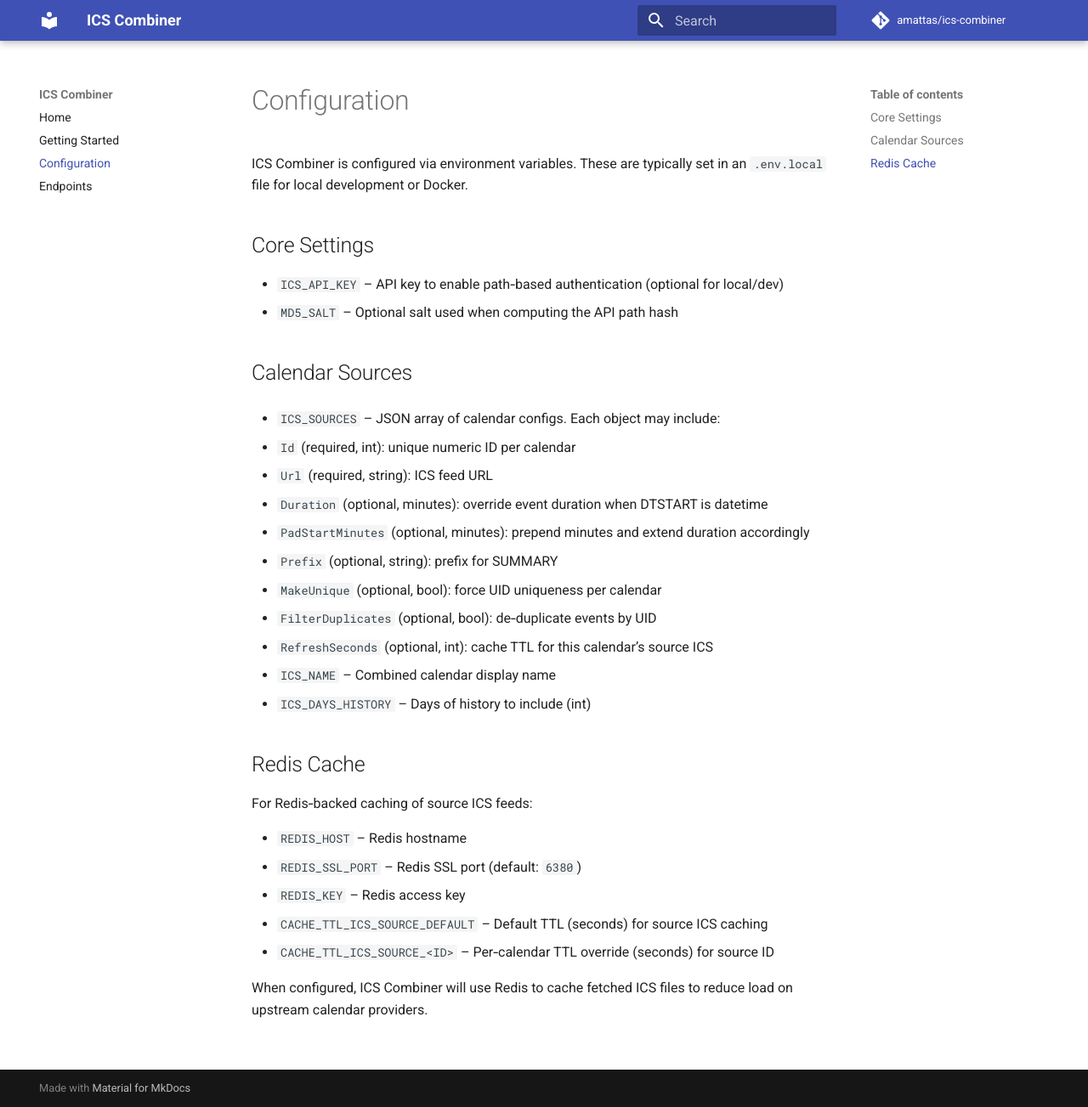
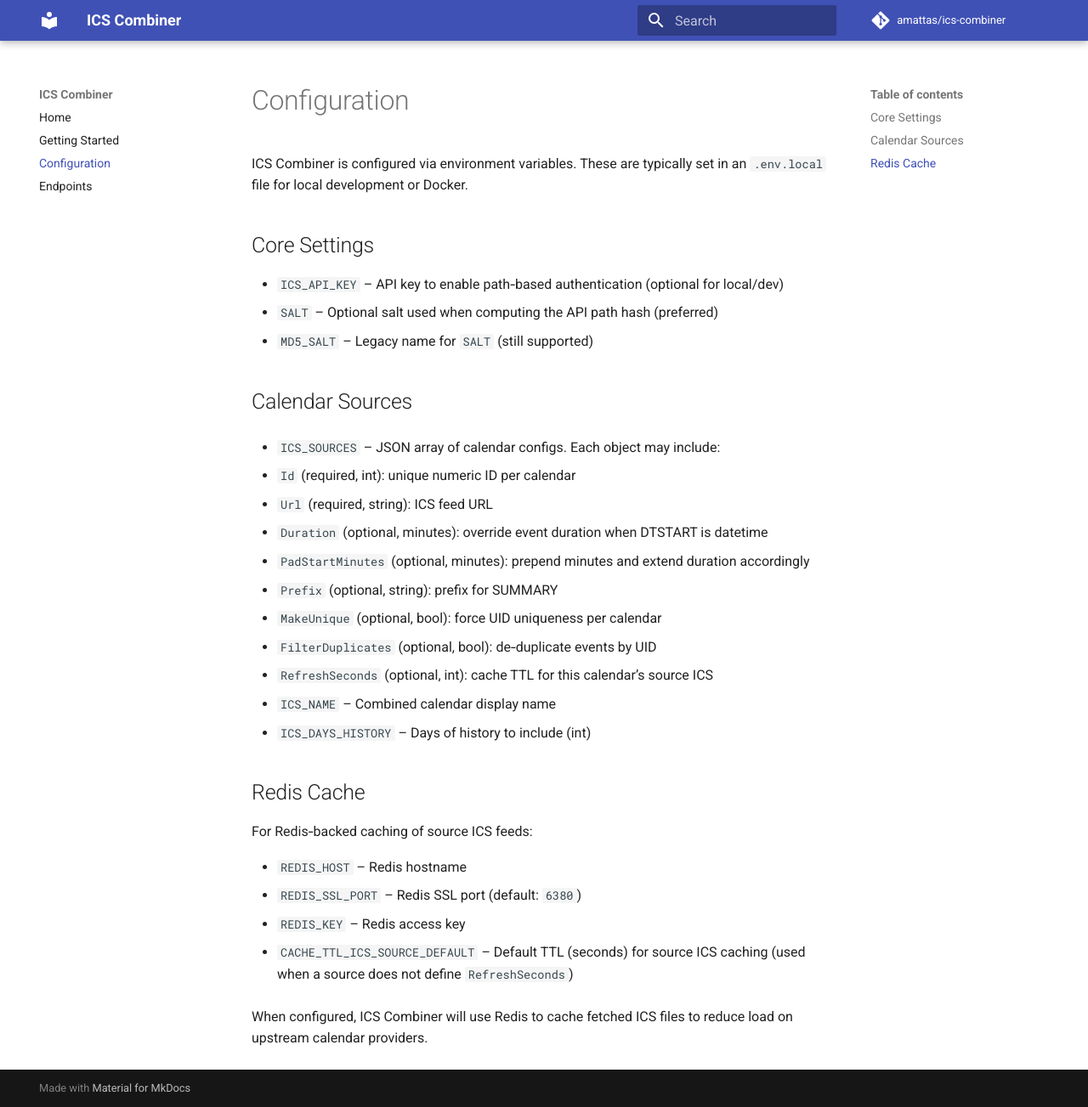
Before and after one commit to amattas/ics-combiner, an MkDocs documentation site: the page built from docs/configuration.md, in a window 1280 px wide and 1303 px high. Shown: the whole window at 85% size. Built offline with MkDocs 1.6.1 and Material for MkDocs 9.7.7, drawn with Linux system fonts in a browser that asks for light colours; comment, search, counter and statistics services are not loaded; the version menu is left out.

Commit message:
Code cleanup.

```diff
--- a/docs/configuration.md
+++ b/docs/configuration.md
@@ -5,7 +5,8 @@
 ## Core Settings
 
 - `ICS_API_KEY` – API key to enable path‑based authentication (optional for local/dev)
-- `MD5_SALT` – Optional salt used when computing the API path hash
+- `SALT` – Optional salt used when computing the API path hash (preferred)
+- `MD5_SALT` – Legacy name for `SALT` (still supported)
 
 ## Calendar Sources
 
@@ -31,7 +32,6 @@
 - `REDIS_SSL_PORT` – Redis SSL port (default: `6380`)
 - `REDIS_KEY` – Redis access key
 
-- `CACHE_TTL_ICS_SOURCE_DEFAULT` – Default TTL (seconds) for source ICS caching
-- `CACHE_TTL_ICS_SOURCE_<ID>` – Per‑calendar TTL override (seconds) for source ID
+- `CACHE_TTL_ICS_SOURCE_DEFAULT` – Default TTL (seconds) for source ICS caching (used when a source does not define `RefreshSeconds`)
 
 When configured, ICS Combiner will use Redis to cache fetched ICS files to reduce load on upstream calendar providers.
```
Also changed, not shown: README.md (+4 -3 lines), docs/endpoints.md (+2 -2 lines), 2 other files.
